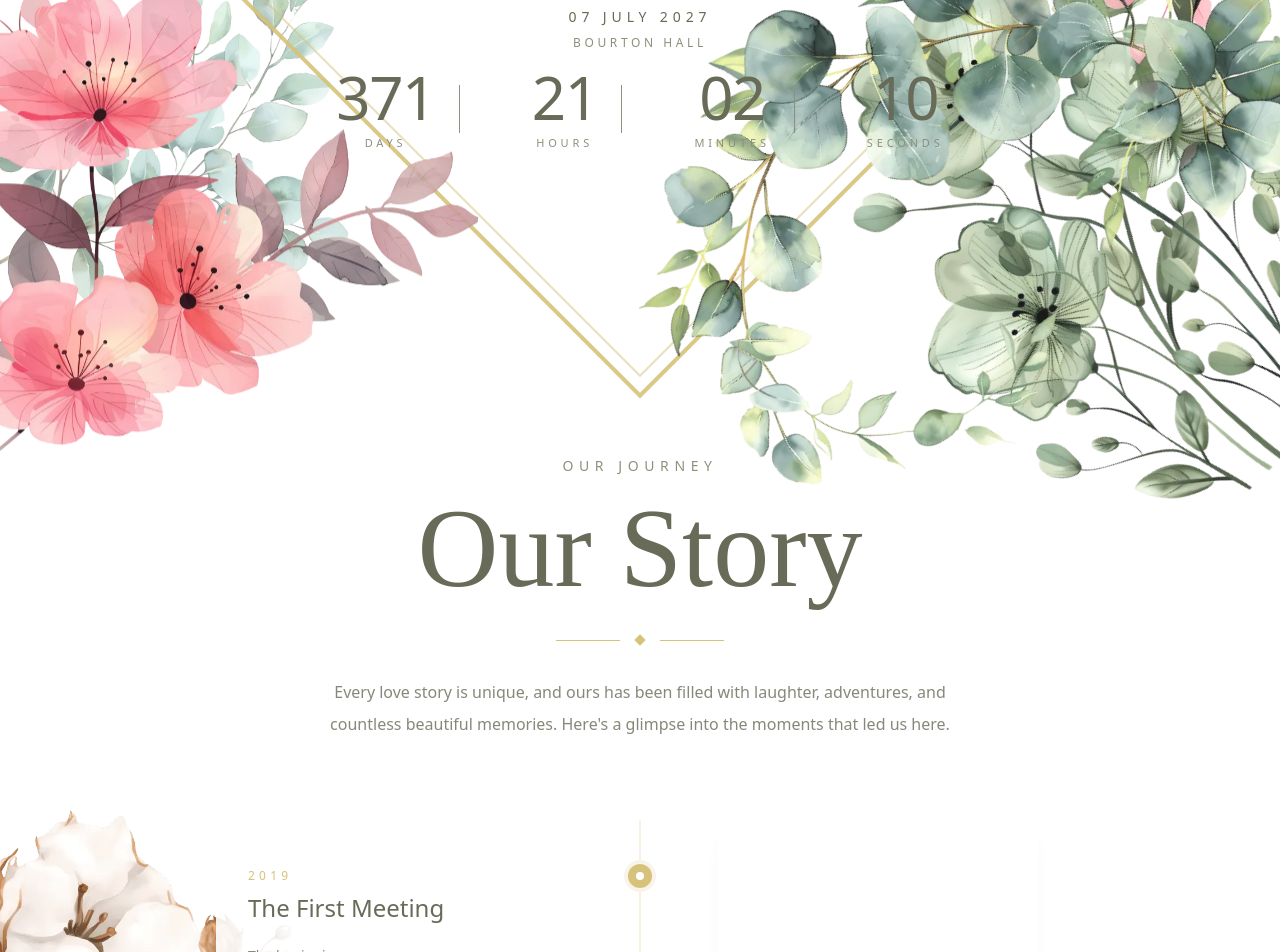
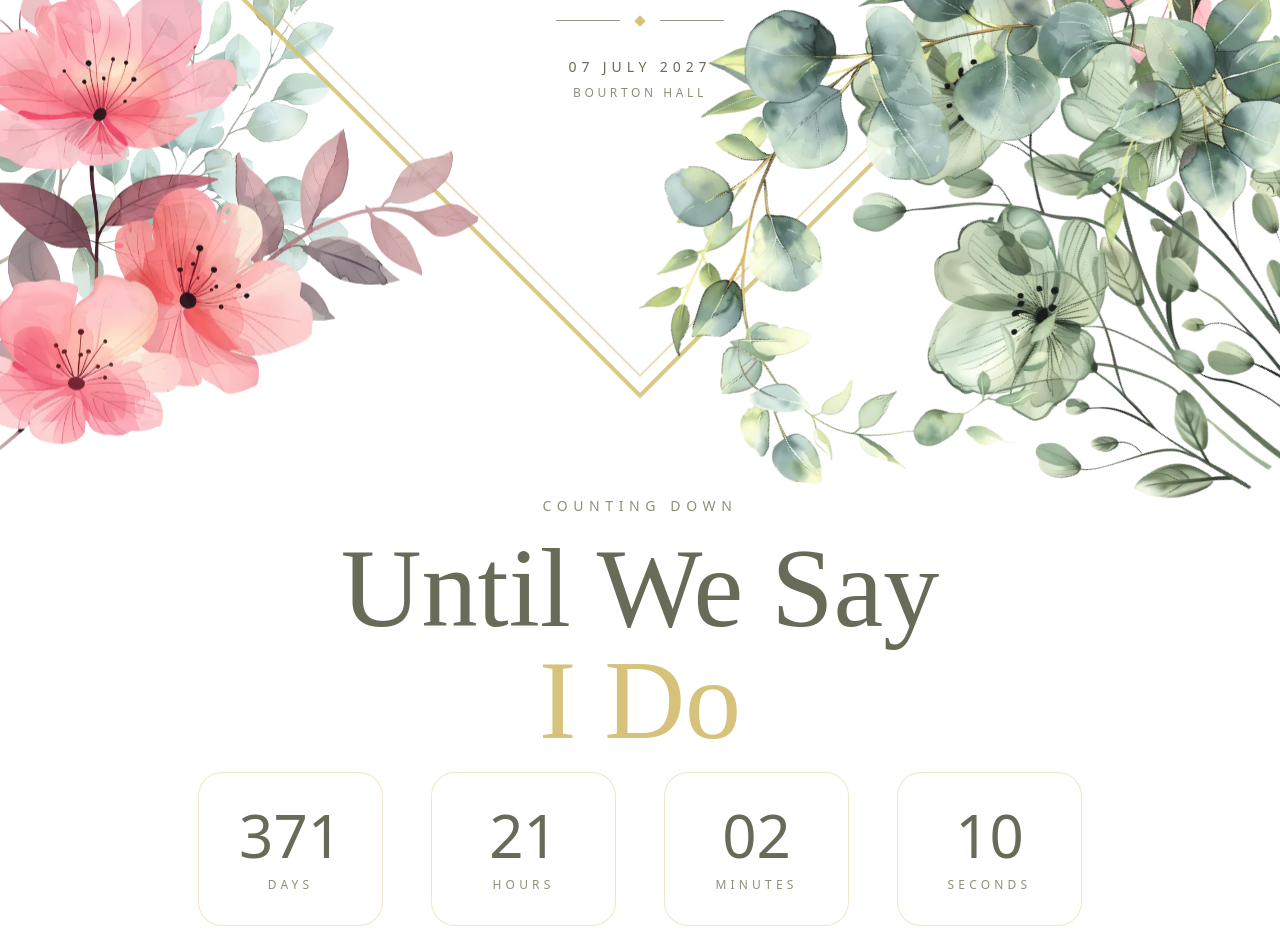
Before and after one commit to jsen07/jhanekriswedding2027, a React (Create React App) app: page / in a window 1280 px wide. Shown: the part 440-1392 px from the top of the page. Built offline with nearby package versions, Linux system fonts and the light colour scheme.

Commit message:
countdown to its ownn component

```diff
--- a/src/App.js
+++ b/src/App.js
@@ -1,4 +1,5 @@
 import Hero from "./components/Hero";
+import Countdown from "./components/Countdown";
 import Details from "./components/Details";
 import Rsvp from "./components/Rsvp";
 import Story from "./components/Story";
@@ -57,6 +58,7 @@ function App() {
 
       <main className="relative z-10">
         <Hero />
+        <Countdown />
         <Story />
         <Details />
         <Rsvp />
--- /dev/null
+++ b/src/components/Countdown.js
@@ -0,0 +1,75 @@
+import React, { useEffect, useState } from "react";
+
+const weddingDate = new Date("2027-07-07T00:00:00").getTime();
+
+const Countdown = () => {
+  const [timeLeft, setTimeLeft] = useState({
+    days: 0,
+    hours: 0,
+    minutes: 0,
+    seconds: 0,
+  });
+
+  useEffect(() => {
+    const updateCountdown = () => {
+      const now = new Date().getTime();
+      const distance = weddingDate - now;
+
+      setTimeLeft({
+        days: Math.max(0, Math.floor(distance / (1000 * 60 * 60 * 24))),
+        hours: Math.max(0, Math.floor((distance / (1000 * 60 * 60)) % 24)),
+        minutes: Math.max(0, Math.floor((distance / (1000 * 60)) % 60)),
+        seconds: Math.max(0, Math.floor((distance / 1000) % 60)),
+      });
+    };
+
+    updateCountdown();
+
+    const timer = setInterval(updateCountdown, 1000);
+
+    return () => clearInterval(timer);
+  }, []);
+
+  return (
+    <section
+      id="countdown"
+      className="relative flex items-center justify-center px-6 pt-24 mt-10"
+    >
+      <div className="mx-auto max-w-6xl text-center">
+        <p className="mb-4 text-sm uppercase tracking-[0.4em] text-[#8e8f7c]">
+          Counting Down
+        </p>
+
+        <h2 className="font-tangerine text-7xl mb-4 leading-none text-[#676b57] md:text-[7rem]">
+          Until We Say
+          <br></br>
+          <span className="mx-5 text-[#D6C27A]">I Do</span>
+        </h2>
+
+        <div className="grid grid-cols-2 gap-8 md:grid-cols-4 md:gap-12">
+          {[
+            { label: "Days", value: timeLeft.days },
+            { label: "Hours", value: timeLeft.hours },
+            { label: "Minutes", value: timeLeft.minutes },
+            { label: "Seconds", value: timeLeft.seconds },
+          ].map((item) => (
+            <div
+              key={item.label}
+              className="rounded-3xl border border-[#D6C27A]/40 bg-white/30 px-10 py-8 backdrop-blur-sm"
+            >
+              <h3 className="text-5xl font-light text-[#676b57] md:text-6xl">
+                {String(item.value).padStart(2, "0")}
+              </h3>
+
+              <p className="mt-3 text-xs uppercase tracking-[0.35em] text-[#8e8f7c]">
+                {item.label}
+              </p>
+            </div>
+          ))}
+        </div>
+      </div>
+    </section>
+  );
+};
+
+export default Countdown;
--- a/src/components/Hero.js
+++ b/src/components/Hero.js
@@ -1,48 +1,11 @@
-import React, { useEffect, useState } from "react";
+import React from "react";
 
 import Flower2 from "../assets/3680e6bc131c74861feac38387bbc2a0.webp";
 import Flower3 from "../assets/a3842616d010f9b8b0d5779a93c4e1a5.webp";
 import GreenFlower from "../assets/greenflower.webp";
 import FlowerCorner from "../assets/eucalyptus-corner.webp";
-const weddingDate = new Date("2027-07-07T00:00:00").getTime();
 
 const Hero = () => {
-  const [timeLeft, setTimeLeft] = useState({
-    days: 0,
-    hours: 0,
-    minutes: 0,
-    seconds: 0,
-  });
-  useEffect(() => {
-    const updateCountdown = () => {
-      const now = new Date().getTime();
-      const distance = weddingDate - now;
-
-      if (distance <= 0) {
-        setTimeLeft({
-          days: 0,
-          hours: 0,
-          minutes: 0,
-          seconds: 0,
-        });
-        return;
-      }
-
-      setTimeLeft({
-        days: Math.floor(distance / (1000 * 60 * 60 * 24)),
-        hours: Math.floor((distance / (1000 * 60 * 60)) % 24),
-        minutes: Math.floor((distance / (1000 * 60)) % 60),
-        seconds: Math.floor((distance / 1000) % 60),
-      });
-    };
-
-    updateCountdown();
-
-    const timer = setInterval(updateCountdown, 1000);
-
-    return () => clearInterval(timer);
-  }, []);
-
   return (
     <section className="relative min-h-screen">
       <div className="relative z-10 flex min-h-screen items-center justify-center px-5 sm:px-6">
@@ -161,7 +124,7 @@ const Hero = () => {
       "
           >
             <p className="mb-4 text-[8px] sm:text-[11px] uppercase tracking-[0.3em] text-[#8e8f7c] sm:text-sm sm:tracking-[0.4em]">
-              Together with their families
+              With Love, We Invite You
             </p>
 
             <h1 className="font-tangerine text-[clamp(4rem,16vw,9rem)] leading-[0.9] text-[#676b57]">
@@ -187,34 +150,6 @@ const Hero = () => {
                 Bourton Hall
               </p>
             </div>
-
-            <div className="mt-4 flex flex-row items-center justify-center sm:flex sm:flex-wrap sm:justify-center sm:gap-10 md:gap-12">
-              {[
-                { label: "Days", value: timeLeft.days },
-                { label: "Hours", value: timeLeft.hours },
-                { label: "Minutes", value: timeLeft.minutes },
-                { label: "Seconds", value: timeLeft.seconds },
-              ].map((item, index) => (
-                <div
-                  key={item.label}
-                  className="flex items-center justify-center"
-                >
-                  <div className="text-center">
-                    <p className="min-w-[50px] text-2xl font-light tracking-tight text-[#676b57] transition-all duration-500 sm:text-5xl md:text-6xl">
-                      {String(item.value).padStart(2, "0")}
-                    </p>
-
-                    <p className="mt-2 text-[6px] uppercase tracking-[0.28em] text-[#8e8f7c] sm:text-[11px] sm:tracking-[0.35em]">
-                      {item.label}
-                    </p>
-                  </div>
-
-                  {index < 3 && (
-                    <div className="mx-6 hidden h-12 w-px bg-[#8e8f7c] md:block" />
-                  )}
-                </div>
-              ))}
-            </div>
           </div>
         </div>
       </div>
```
